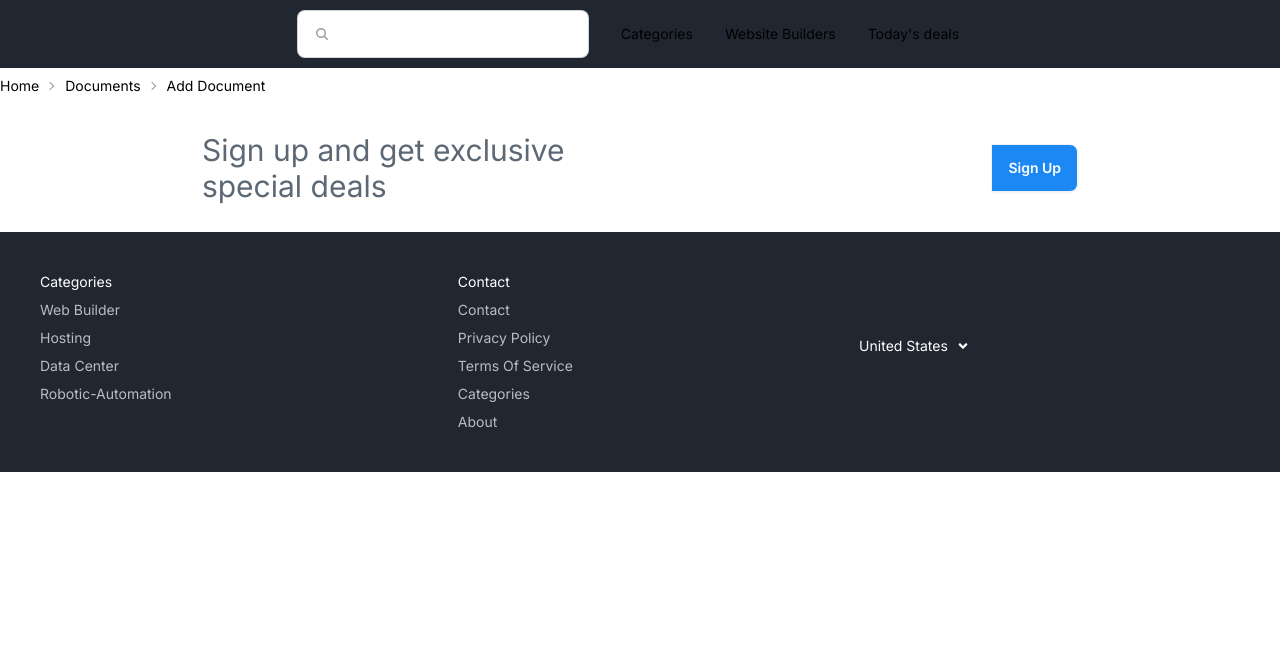
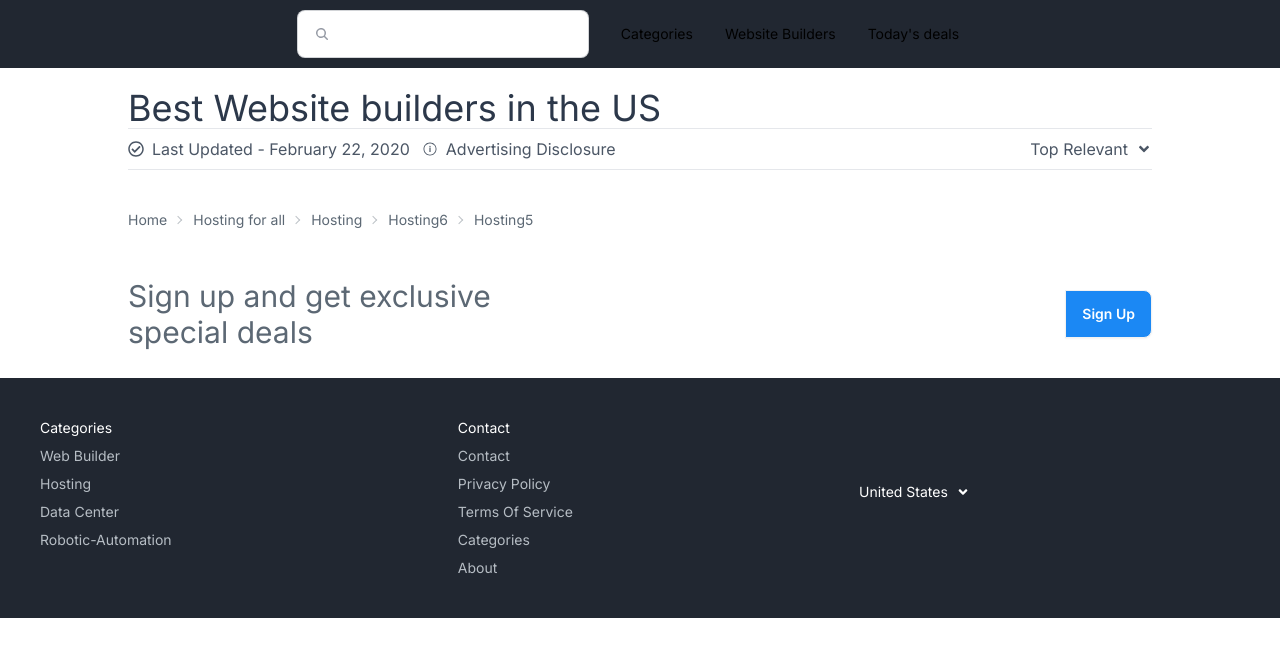
Before and after one commit to moazzemhossainnahid/webbuilder-client, a Next.js app: page / in a window 1280 px wide. Shown: the top 656 px of the page. Built offline with nearby package versions, Linux system fonts and the light colour scheme.

Commit message:
add top heading

```diff
--- a/src/components/common/UI/Breadcrumbs/Breadcrumbs.tsx
+++ b/src/components/common/UI/Breadcrumbs/Breadcrumbs.tsx
@@ -2,11 +2,13 @@ import React from 'react';
 
 const Breadcrumbs: React.FC = () => {
     return (
-        <div className="text-sm breadcrumbs">
+        <div className="w-full md:w-4/5 mx-auto text-sm text-[#5C6874] py-5 breadcrumbs">
             <ul>
                 <li><a>Home</a></li>
-                <li><a>Documents</a></li>
-                <li>Add Document</li>
+                <li><a>Hosting for all</a></li>
+                <li><a>Hosting</a></li>
+                <li><a>Hosting6</a></li>
+                <li><a>Hosting5</a></li>
             </ul>
         </div>
     );
--- a/src/components/common/UI/NewsLetter/NewsLetter.tsx
+++ b/src/components/common/UI/NewsLetter/NewsLetter.tsx
@@ -2,7 +2,7 @@ import React from 'react';
 
 const NewsLetter: React.FC = () => {
     return (
-        <div className='w-full md:w-4/5 mx-auto flex flex-col md:flex-row justify-around items-center gap-3 bg-white py-7'>
+        <div className='w-full md:w-4/5 mx-auto flex flex-col md:flex-row justify-between items-center gap-3 bg-white py-7'>
             <h2 className="text-[#5C6874] text-3xl">Sign up and get exclusive <br /> special deals</h2>
             <div className="join">
                 <input className="input join-item" placeholder="" />
--- a/src/components/common/UI/TopHeading/TopHeading.tsx
+++ b/src/components/common/UI/TopHeading/TopHeading.tsx
@@ -1,9 +1,26 @@
 import React from 'react';
+import { FaAngleDown, FaRegCheckCircle } from 'react-icons/fa';
+import { IoIosInformationCircleOutline } from 'react-icons/io';
 
 const TopHeading: React.FC = () => {
     return (
-        <div>
-
+        <div className='w-full md:w-4/5 mx-auto py-5'>
+            <h2 className="text-2xl md:text-4xl text-[#2C384A]">Best Website builders in the US</h2>
+            <div className="flex flex-col md:flex-row justify-between items-center gap-3 border-t border-b py-2">
+                <div className="flex flex-col md:flex-row gap-3 justify-start items-center text-[#4B5665]">
+                    <div className="flex items-center gap-2">
+                        <FaRegCheckCircle />
+                        <p className="">Last Updated - February 22, 2020 </p>
+                    </div>
+                    <div className="flex items-center gap-2">
+                        <IoIosInformationCircleOutline />
+                        <p className="">Advertising Disclosure</p>
+                    </div>
+                </div>
+                <div className=" text-[#4B5665]">
+                <h6 className="flex justify-center items-center gap-2">Top Relevant <FaAngleDown/></h6>
+                </div>
+            </div>
         </div>
     );
 };
```
